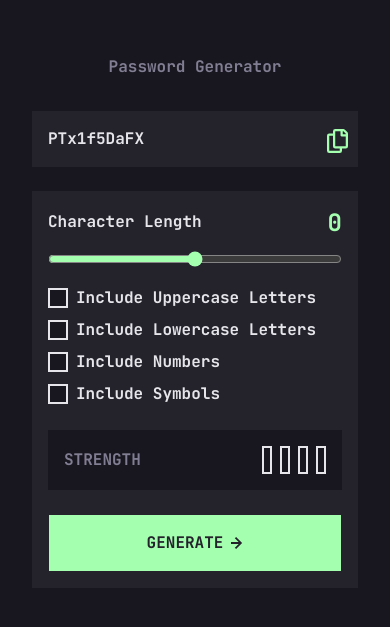
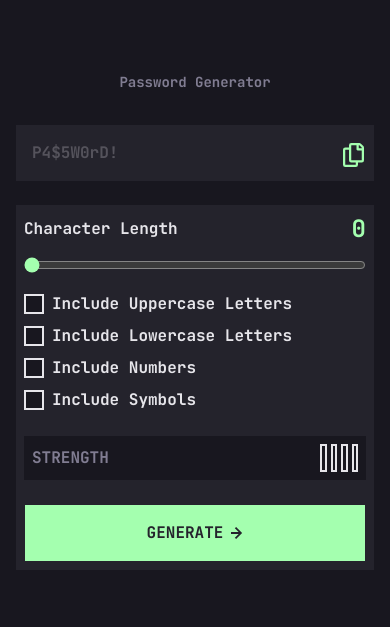
Before and after one commit to laurymesa01/password-generator-app, a Next.js app: page / in a window 390 px wide. Shown: the part 101-728 px from the top of the page. Built offline with nearby package versions, Linux system fonts and the light colour scheme.

Commit message:
Fixing styles and the inicial state for the app

```diff
--- a/src/app/components/Details.tsx
+++ b/src/app/components/Details.tsx
@@ -15,13 +15,13 @@ export default function Details() {
     }
 
     return (
-        <section className="bg-dark-grey w-full mt-6 p-4">
+        <section className="bg-dark-grey w-full mt-6 p-2 sm:p-4">
             <div className="flex items-center justify-between">
                 <p className="p text-almost-white">Character Length</p>
                 <h1 className="heading-l text-neon-green">{length}</h1>
             </div>
             <label  className="block mb-2 text-sm font-medium text-gray-900 dark:text-white"></label>
-            <input onChange={handleLength} id="default-range" type="range" min="0" max="20"  step="1" defaultValue={10} className="w-full h-2 bg-very-dark-grey rounded-lg border-none cursor-pointer accent-neon-green"/>
+            <input onChange={handleLength} id="default-range" type="range" min="0" max="20"  step="1" defaultValue={0} className="w-full h-2 bg-very-dark-grey rounded-lg border-none cursor-pointer accent-neon-green"/>
             <ul className="space-y-2 mt-4">
                 <li>
                     <Checkbox id="1" label="Include Uppercase Letters"/>
--- a/src/app/components/Password.tsx
+++ b/src/app/components/Password.tsx
@@ -17,10 +17,10 @@ export default function Password() {
                 <div className="relative cursor-pointer">
                     <input  type="text"
                             className="block w-full ps-3 input"
-                            placeholder=""
+                            placeholder="P4$5W0rD!"
                             required
-                            value={password}
-                            onChange={generatePassword}/>
+                            disabled
+                            value={password}/>
                     {message && <span className="absolute bottom-3.5 end-11 text-neon-green">{'copied'.toUpperCase()}</span> }
                     <button type="button"
                             className="absolute end-2.5 bottom-3.5"
--- a/src/app/components/Strength.tsx
+++ b/src/app/components/Strength.tsx
@@ -9,12 +9,12 @@ export interface StrengthProps {
 export default function Strength(props: StrengthProps) {
 
     return (
-        <section className="bg-very-dark-grey w-full mt-6 p-4 flex justify-between items-center">
+        <section className="bg-very-dark-grey w-full mt-6 p-2 md:p-4 flex justify-between items-center">
             <p className="p text-grey">{'Strength'.toUpperCase()}</p>
-            <div className="flex">
-                <h2 className="heading-m text-almost-white mr-4">{props.label.toUpperCase()}</h2>
-                <div className="flex items-center gap-2">
-                    <div className={`h-[1.75rem] w-[0.625rem] ${
+            <div className="flex items-center">
+                <h2 className="heading-m text-almost-white mr-2 md:mr-4">{props.label.toUpperCase()}</h2>
+                <div className="flex items-center gap-1 md:gap-2">
+                    <div className={`h-[1.75rem] w-[0.4rem] md:w-[0.625rem] ${
                             props.countCheckedSwitch() < 1
                             ? "border-2 border-almost-white bg-transparent"
                             : props.countCheckedSwitch() < 2
@@ -26,7 +26,7 @@ export default function Strength(props: StrengthProps) {
                             : "bg-neon-green"
                     } `}>
                     </div>
-                    <div className={`h-[1.75rem] w-[0.625rem] ${
+                    <div className={`h-[1.75rem] w-[0.4rem] md:w-[0.625rem] ${
                         props.countCheckedSwitch() < 2
                             ? "border-2 border-almost-white bg-transparent"
                             : props.countCheckedSwitch() < 3
@@ -36,7 +36,7 @@ export default function Strength(props: StrengthProps) {
                             : "bg-neon-green"
                         } `}
                     ></div>
-                    <div className={`h-[1.75rem] w-[0.625rem] ${
+                    <div className={`h-[1.75rem] w-[0.4rem] md:w-[0.625rem] ${
                         props.countCheckedSwitch() < 3
                             ? "border-2 border-almost-white bg-transparent"
                             : props.countCheckedSwitch() < 4
@@ -44,7 +44,7 @@ export default function Strength(props: StrengthProps) {
                             : "bg-neon-green"
                         } `}
                     ></div>
-                    <div className={`h-[1.75rem] w-[0.625rem] ${
+                    <div className={`h-[1.75rem] w-[0.4rem] md:w-[0.625rem] ${
                         props.countCheckedSwitch() < 4
                             ? "border-2 border-almost-white bg-transparent"
                             : "bg-neon-green"
--- a/src/app/context/Context.tsx
+++ b/src/app/context/Context.tsx
@@ -30,7 +30,7 @@ const PasswordContext = React.createContext<PasswordContextType | undefined>(und
 
 export default function PasswordProvider({ children }:{ children: React.ReactNode}) {
 
-    const [password, setPassword ] = useState<string>('PTx1f5DaFX');
+    const [password, setPassword ] = useState<string>('');
     const [includeUppercaseLetters, setIncludeUppercaseLetters ] = useState<boolean>(false);
     const [includeLowercaseLetters, setIncludeLowercaseLetters ] = useState<boolean>(false);
     const [includeNumbers, setIncludeNumbers ] = useState<boolean>(false);
--- a/src/app/globals.css
+++ b/src/app/globals.css
@@ -19,6 +19,7 @@
 
 body {
   color: rgb(var(--foreground-rgb));
+  min-width: 320px;
 }
 
 @layer utilities {
@@ -32,7 +33,7 @@ body {
 }
 
 .heading-m{
-  @apply font-bold text-[16px] md:text-[24px] md:leading-[31px];
+  @apply font-bold text-[14px] md:text-[24px] md:leading-[31px];
 }
 
 
@@ -41,7 +42,7 @@ body {
 }
 
 .input{
-  @apply appearance-none py-4 px-4 focus:outline-none bg-dark-grey text-almost-white;
+  @apply appearance-none py-4 px-4 focus:outline-none bg-dark-grey text-almost-white placeholder:text-almost-white placeholder:text-opacity-25;
 }
 
 .checkbox{
--- a/src/app/page.tsx
+++ b/src/app/page.tsx
@@ -3,7 +3,7 @@ import Password from "./components/Password";
 
 export default function Home() {
   return (
-    <main className="flex min-h-screen px-8 sm:px-[10%] md:px-[20%] lg:px-[25%] xl:px-[35%] flex-col items-center justify-center">
+    <main className="flex min-h-screen px-4 sm:px-[10%] md:px-[20%] lg:px-[25%] xl:px-[35%] flex-col items-center justify-center">
       <Password/>
       <Details/>
     </main>
```
